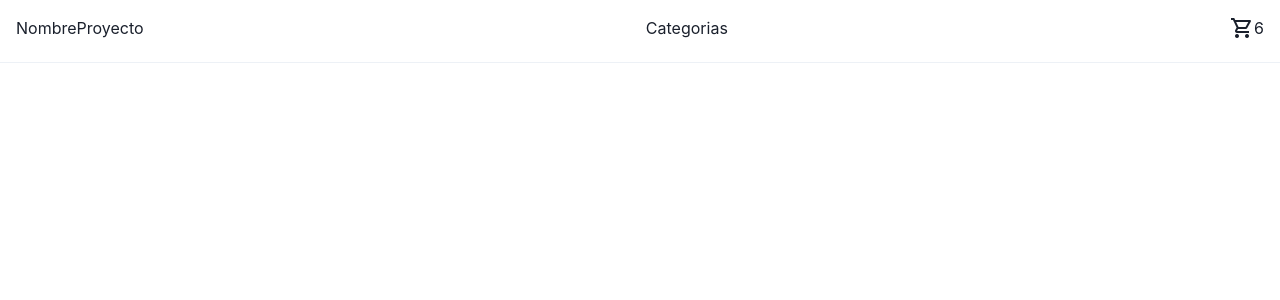
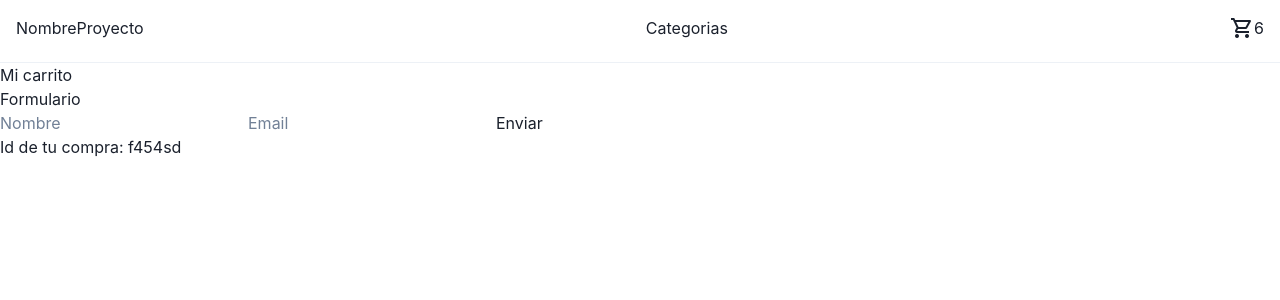
Before and after one commit to ppinilla/Practicas-ReactJS, a React (Vite) app: page /cart in a window 1280 px wide. Shown: the top 300 px of the page. Built offline with nearby package versions, Linux system fonts and the light colour scheme.

Commit message:
Clase 10

```diff
--- a/src/App.jsx
+++ b/src/App.jsx
@@ -11,13 +11,47 @@ import Home from "./components/Home"
 import About from "./components/About"
 import Cart from "./components/Cart"
 import ProductDetail from "./components/ProductDetail"
-
+import Form from "./components/Form"
 
 //App.jsx es el componente padre
 //ComponenteA.jsx es el componente hijo
 
 const App = () => {
 
+  /* const handleClick = (e) => {
+    console.log(e.target.innerWidth);
+  }
+  window.addEventListener("resize", handleClick) */
+
+  //En HTML
+  /*
+  <button onClick="descargarInfo()">Descargar</button>
+
+  <form onsubmit="agregarInfo()" method="post">
+  <button type:"submit">Enviar</button>
+  </form>
+
+  //En JSX
+ <button onClick={descargarInfo}>Descargar</button>
+
+ <form onsubmit= {agregarInfo}>
+  <button type:"submit">Enviar</button>
+  </form>
+
+  */
+
+  /* const sinVocales = (e) => {
+    if (
+      e.key === 'a' ||
+      e.key === 'e' ||
+      e.key === 'i' ||
+      e.key === 'o' ||
+      e.key === 'u') {
+      e.preventDefault()
+    } else {
+      console.log(e.key);
+    }
+  } */
 
 
   //<HOOK
@@ -92,23 +126,25 @@ const App = () => {
 
 
         <Routes>
-          <Route exact path='/' element={<ItemListContainer/>}/>
-          {/* <ItemDetailContainer /> */}
 
-          {/* <Route exact path='/' element={<Home/>}/>
-          <Route exact path='/about' element={<About/>}/>
-          <Route exact path='/cart' element={<Cart/>}/>  */}
-          {/* <Route path='/product/:id' element={<ProductDetail/>}/> */}
-          <Route exact path='/item/:id' element={<ItemDetailContainer/>}/>
-          <Route exact path='/category/:id' element={<ItemListContainer/>}/>
+          {/* <ItemDetailContainer />
+          <Route path='/product/:id' element={<ProductDetail />} />
+          <Route exact path='/about' element={<About />} />
+          <Route exact path='/' element={<Home />} /> */}
+
+          <Route exact path='/cart' element={<Cart />} />
+          <Route exact path='/' element={<ItemListContainer />} />
+          <Route exact path='/item/:id' element={<ItemDetailContainer />} />
+          <Route path='/category/:id' element={<ItemListContainer />} />
 
         </Routes>
 
 
       </BrowserRouter>
 
+      {/* <input type="text" onKeyDown={sinVocales} placeholder="Sin vocales"/> */}
 
-
+      {/* <Form /> */}
     </>
   )
 }
--- a/src/components/Cart.jsx
+++ b/src/components/Cart.jsx
@@ -1,8 +1,22 @@
 import React from 'react'
+import Form from './Form'
+import { LightMode } from '@chakra-ui/react'
 
 const Cart = () => {
+
+  const cart = [1]
+  console.log(cart);
+
   return (
-    <div>Mi carrito</div>
+    <div>Mi carrito
+
+      {(cart.length > 0) ?
+        <Form />
+        :
+        <button>Regresa a la pantalla principal</button>
+      }
+
+    </div>
   )
 }
 
--- /dev/null
+++ b/src/components/Form.jsx
@@ -0,0 +1,33 @@
+import React from 'react'
+import { useState } from 'react'
+
+const Form = () => {
+
+    const [nombre, setNombre] = useState('')
+    const [email, setEmail] = useState('')
+    const [idPurchase, setIdPurchase] = useState('f454sd')
+
+
+    const handleSubmit = (e) => {
+        e.preventDefault()
+        nombre === '' ? alert('Campo nombre vacio') : alert(`Bienvenido ${nombre}`)
+        email === '' ? alert('Campo email vacio') : alert(`Registrado con el email: ${email}`)
+        console.log('Informacion enviada');
+    }
+
+    return (
+        <>
+            <h1>Formulario</h1>
+            <form onSubmit={handleSubmit}>
+                <input type="text" placeholder='Nombre' onChange={(e) => setNombre(e.target.value)} />
+                <input type="email" placeholder='Email' onChange={(e) => setEmail(e.target.value)} />
+                <button type='submit'>Enviar</button>
+            </form>
+
+            <h3>Id de tu compra: {idPurchase}</h3>
+
+        </>
+    )
+}
+
+export default Form
```
